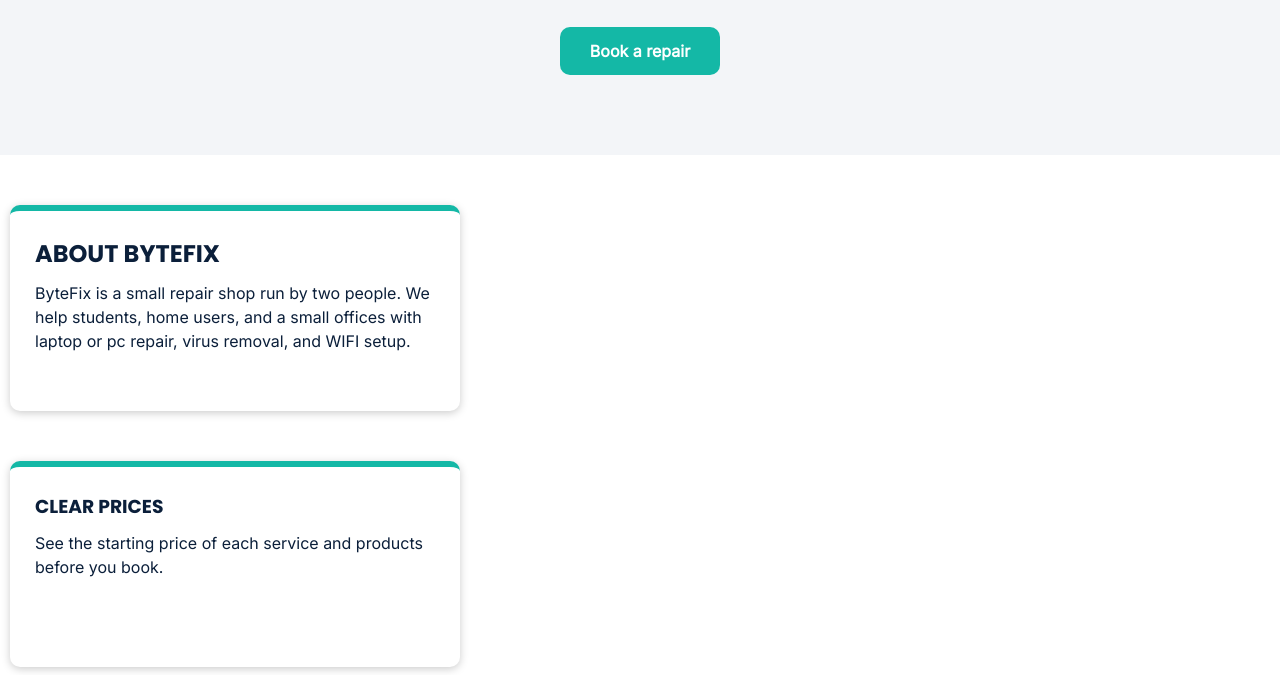
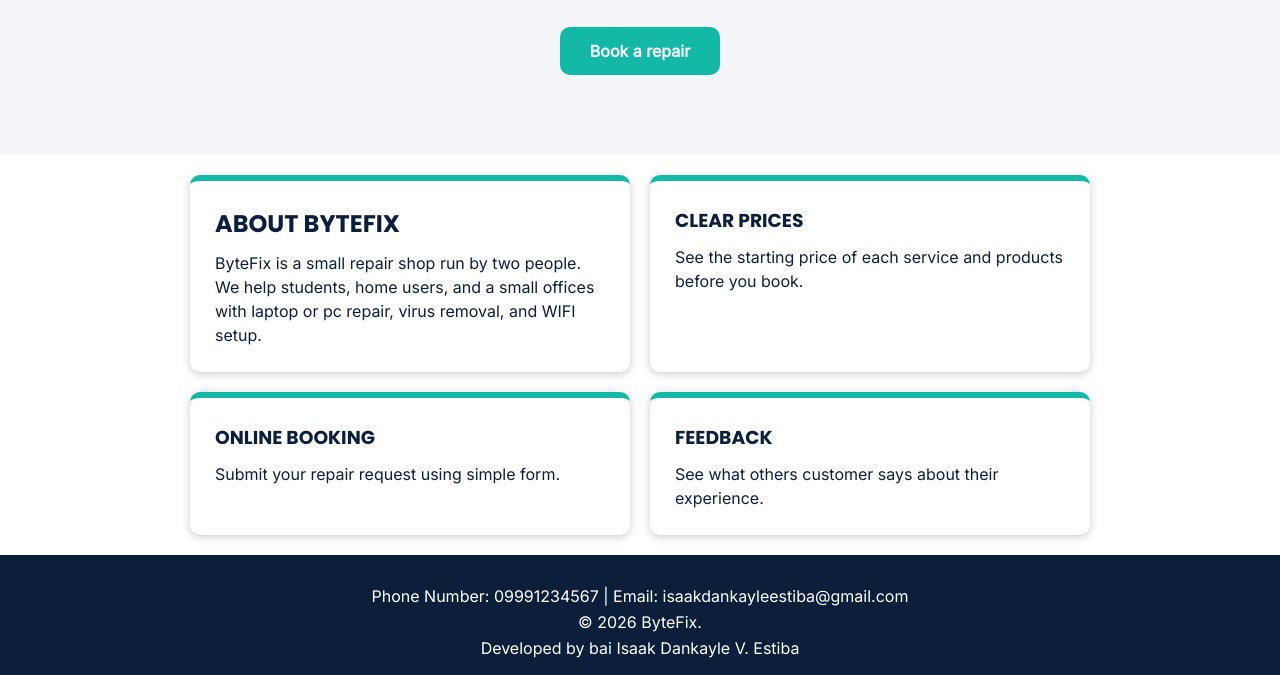
Before and after one commit to isaakdankayleestiba-hub/Estiba-website, a plain HTML site: page index.html in a window 1280 px wide. Shown: the part 277-952 px from the top of the page. Drawn offline with Linux system fonts and the light colour scheme.

Commit message:
add a card class because i want to make it into a grid so its clean

```diff
--- a/css/style.css
+++ b/css/style.css
@@ -88,15 +88,27 @@ main {
     background-color: #FFFFFF;
 }
 
-#about {
+.cards {
+    display: grid;
+    grid-template-columns: 1fr 1fr;
+    gap: 20px;
+    max-width: 900px;
+    margin: 0 auto;
+    padding: 20px;
+}
+
+#highlights {
+    display: contents;
+}
+.cards #about {
     background-color: #FFFFFF;
-    width: 400px;
-    height: 150px;
+    width: auto;
+    height: auto;
     padding: 25px;
     border-radius: 10px;
     border-top: 6px solid #14B8A6;
     box-shadow: 0 2px 8px #CCCCCC;
-    margin: 50px 10px 10px 10px;
+    margin: 0;
 }
 
 #about p {
@@ -123,15 +135,15 @@ main {
     box-shadow: 0 2px 8px #CCCCCC;
 }
 */
-.price {
+.cards .price {
     background-color: #FFFFFF;
-    width: 400px;
-    height: 150px;
+    width: auto;
+    height: auto;
     padding: 25px;
     border-radius: 10px;
     border-top: 6px solid #14B8A6;
     box-shadow: 0 2px 8px #CCCCCC;
-    margin: 50px 10px 10px 10px;
+    margin: 0;
 }
 
 .price h3 {
@@ -159,15 +171,15 @@ main {
 }
 */
 
-.booking {
+.cards .booking {
     background-color: #FFFFFF;
-    width: 400px;
-    height: 150px;
+    width: auto;
+    height: auto;
     padding: 25px;
     border-radius: 10px;
     border-top: 6px solid #14B8A6;
     box-shadow: 0 2px 8px #CCCCCC;
-    margin: 50px 10px 10px 10px;
+    margin: 0;
 }
 
 .booking h3 {
@@ -196,15 +208,15 @@ main {
 }
 */
 
-.feedback {
+.cards .feedback {
     background-color: #FFFFFF;
-    width: 400px;
-    height: 150px;
+    width: auto;
+    height: auto;
     padding: 25px;
     border-radius: 10px;
     border-top: 6px solid #14B8A6;
     box-shadow: 0 2px 8px #CCCCCC;
-    margin: 50px 10px 10px 10px;
+    margin: 0;
 
 }
 
--- a/index.html
+++ b/index.html
@@ -30,7 +30,7 @@
                 <p>Check our services, see starting prices, and book your repair online.</p>
                 <a href="#" class="button">Book a repair</a>
             </section>
-
+        <div class="cards">
             <!--about section-->
             <section id="about">
                 <h2>About ByteFix</h2>
@@ -53,6 +53,7 @@
                     <p>See what others customer says about their experience.</p>
                 </div>
             </section>
+        </div>
     </main>
 
     <footer>
```
Lines whose indentation alone changed are shown as unchanged.
